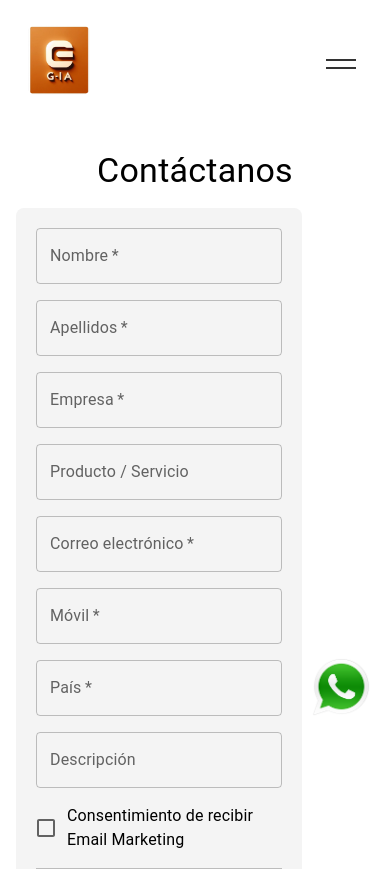
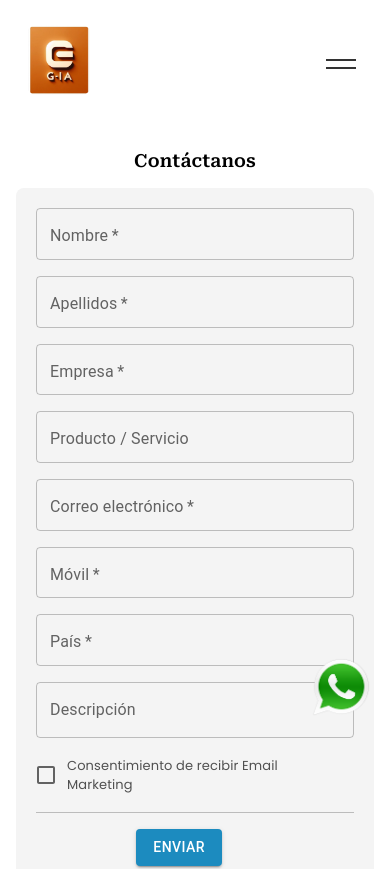
Before and after one commit to Javier-Pedernera/Gescotec, a React (Vite) app: page /contactanos in a window 390 px wide. Shown: the top 869 px of the page. Built offline with nearby package versions, Linux system fonts and the light colour scheme; no server answers.

Commit message:
formulario de contacto estilos

```diff
--- a/src/sass/components/_contactoForm.scss
+++ b/src/sass/components/_contactoForm.scss
@@ -8,6 +8,13 @@
     align-content: center;
     &.blur{
         filter: blur(4px);
+    }
+    & h4{
+        font-family: var(--font-robotoSerif);
+        @media (max-width: 768px) {
+            font-size: large;
+            font-weight: 600;
+          }
     }
 }
 .css-1oqqzyl-MuiContainer-root{
@@ -26,8 +33,25 @@
 }
 }
 form{
+
     width: 80%;
     margin-bottom: 100px;
+    @media (max-width: 768px) {
+        width: 100%;
+        margin-bottom: 30px;
+      }
+      & .css-9ddj71-MuiInputBase-root-MuiOutlinedInput-root{
+        font-family: var(--font-robotoSerif);
+        color: #505050;
+        font-size: small;
+        font-weight: 500;
+      }
+      & .MuiTypography-root.MuiTypography-body1.MuiFormControlLabel-label.css-ahj2mt-MuiTypography-root{
+        font-family: var(--font-poppins);
+        font-size: 13px;
+        font-weight: 400;
+        color: #505050;
+      }
     & hr{
         border-top: #BCBCBC;
         border-left: #BCBCBC;
```
Also changed, not shown: src/sass/components/WhatsAppFloatingButton.scss (+0 -34 lines).
